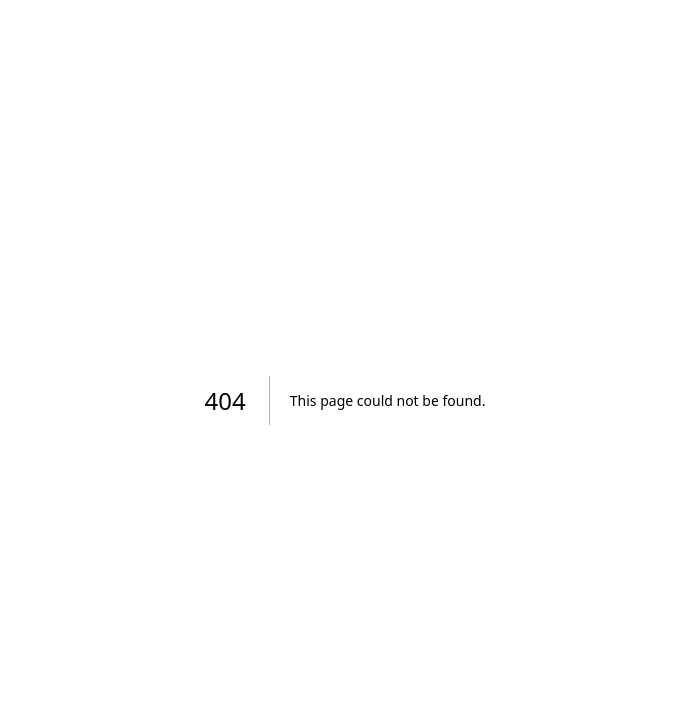
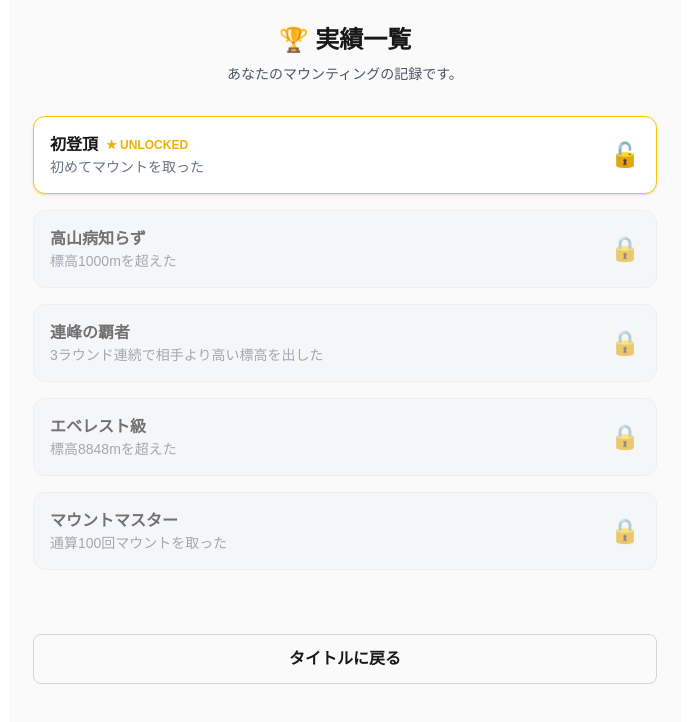
Before and after one commit to AliceWonerfulWorld/mounting_mountain, a Next.js app: page /achievements in a window 1280 px wide. Before the commit this address had no page. Shown: the top 722 px of the page, without its empty margins (295-984 px from the left). Built offline with nearby package versions, Linux system fonts and the light colour scheme.

Commit message:
feat: ソロゲームモードと基本ナビゲーションページを実装しました

```diff
--- /dev/null
+++ b/src/app/achievements/page.tsx
@@ -0,0 +1,68 @@
+"use client";
+
+import Link from "next/link";
+import clsx from "clsx";
+
+type Achievement = {
+    id: string;
+    title: string;
+    description: string;
+    unlocked: boolean;
+};
+
+const ACHIEVEMENTS: Achievement[] = [
+    { id: "1", title: "初登頂", description: "初めてマウントを取った", unlocked: true },
+    { id: "2", title: "高山病知らず", description: "標高1000mを超えた", unlocked: false },
+    { id: "3", title: "連峰の覇者", description: "3ラウンド連続で相手より高い標高を出した", unlocked: false },
+    { id: "4", title: "エベレスト級", description: "標高8848mを超えた", unlocked: false },
+    { id: "5", title: "マウントマスター", description: "通算100回マウントを取った", unlocked: false },
+];
+
+export default function AchievementsPage() {
+    return (
+        <main className="min-h-screen p-6 max-w-2xl mx-auto space-y-8 bg-zinc-50 dark:bg-black text-zinc-900 dark:text-zinc-50">
+            <header className="space-y-2 text-center">
+                <h1 className="text-2xl font-bold">🏆 実績一覧</h1>
+                <p className="text-sm text-gray-600 dark:text-gray-400">
+                    あなたのマウンティングの記録です。
+                </p>
+            </header>
+
+            <section className="space-y-4">
+                {ACHIEVEMENTS.map((achievement) => (
+                    <div
+                        key={achievement.id}
+                        className={clsx(
+                            "p-4 rounded-xl border flex items-center justify-between transition-colors",
+                            achievement.unlocked
+                                ? "bg-white dark:bg-zinc-900 border-yellow-400 shadow-sm"
+                                : "bg-gray-100 dark:bg-zinc-800 border-gray-200 dark:border-zinc-700 opacity-60"
+                        )}
+                    >
+                        <div>
+                            <div className="font-bold flex items-center gap-2">
+                                {achievement.title}
+                                {achievement.unlocked && <span className="text-yellow-500 text-xs">★ UNLOCKED</span>}
+                            </div>
+                            <div className="text-sm text-gray-500 dark:text-gray-400">
+                                {achievement.description}
+                            </div>
+                        </div>
+                        <div className="text-2xl">
+                            {achievement.unlocked ? "🔓" : "🔒"}
+                        </div>
+                    </div>
+                ))}
+            </section>
+
+            <div className="pt-8">
+                <Link
+                    href="/"
+                    className="block w-full py-3 text-center rounded-lg border border-gray-300 dark:border-zinc-700 hover:bg-gray-100 dark:hover:bg-zinc-800 transition-colors font-bold"
+                >
+                    タイトルに戻る
+                </Link>
+            </div>
+        </main>
+    );
+}
--- a/src/app/page.tsx
+++ b/src/app/page.tsx
@@ -21,6 +21,12 @@ export default function Home() {
         >
           対戦モード (Beta)
         </Link>
+        <Link
+          href="/achievements"
+          className="px-6 py-3 rounded-lg border border-gray-300 dark:border-zinc-700 text-gray-600 dark:text-gray-400 font-semibold hover:bg-black/5 dark:hover:bg-white/5 transition-colors text-center text-sm"
+        >
+          実績一覧
+        </Link>
       </div>
     </main>
   );
--- a/src/app/solo/page.tsx
+++ b/src/app/solo/page.tsx
@@ -6,13 +6,8 @@ import type { GameState, Round } from "@/types/game";
 import { PROMPTS } from "@/lib/prompts";
 import { MountainView } from "@/components/MountainView";
 import { pickN } from "@/lib/random";
+import { createRounds } from "@/lib/game";
 
-function createRounds(promptTexts: string[], roundCount: number): Round[] {
-  return promptTexts.slice(0, roundCount).map((p, i) => ({
-    id: `r${i + 1}`,
-    prompt: p,
-  }));
-}
 
 export default function SoloPage() {
   // ラウンド数（まずは3で固定がデモ安定）
--- a/src/app/versus/local/page.tsx
+++ b/src/app/versus/local/page.tsx
@@ -6,19 +6,14 @@ import type { GameState, Round } from "@/types/game";
 import { PROMPTS } from "@/lib/prompts";
 import { MountainView } from "@/components/MountainView";
 import { pickN } from "@/lib/random";
+import { createRounds } from "@/lib/game";
 import clsx from "clsx";
 
-function createRounds(promptTexts: string[], roundCount: number): Round[] {
-    return promptTexts.slice(0, roundCount).map((p, i) => ({
-        id: `r${i + 1}`,
-        prompt: p,
-    }));
-}
 
 type VersusState = GameState & {
     currentPlayerIndex: 0 | 1; // 0: Player 1, 1: Player 2
     phase: "input" | "result" | "finished";
-    lastResult?: Round; // 直近の判定結果表示用
+    lastResult: Round | undefined; // 直近の判定結果表示用
 };
 
 export default function VersusLocalPage() {
@@ -42,6 +37,7 @@ export default function VersusLocalPage() {
                 { id: "p1", name: "Player 1", totalScore: 0, rounds: roundsP1 },
                 { id: "p2", name: "Player 2", totalScore: 0, rounds: roundsP2 },
             ],
+            lastResult: undefined,
         });
     }, []);
 
@@ -145,6 +141,7 @@ export default function VersusLocalPage() {
                 { id: "p1", name: "Player 1", totalScore: 0, rounds: roundsP1 },
                 { id: "p2", name: "Player 2", totalScore: 0, rounds: roundsP2 },
             ],
+            lastResult: undefined,
         });
         setText("");
     }
--- /dev/null
+++ b/src/lib/game.ts
@@ -0,0 +1,8 @@
+import type { Round } from "@/types/game";
+
+export function createRounds(promptTexts: string[], roundCount: number): Round[] {
+    return promptTexts.slice(0, roundCount).map((p, i) => ({
+        id: `r${i + 1}`,
+        prompt: p,
+    }));
+}
```
